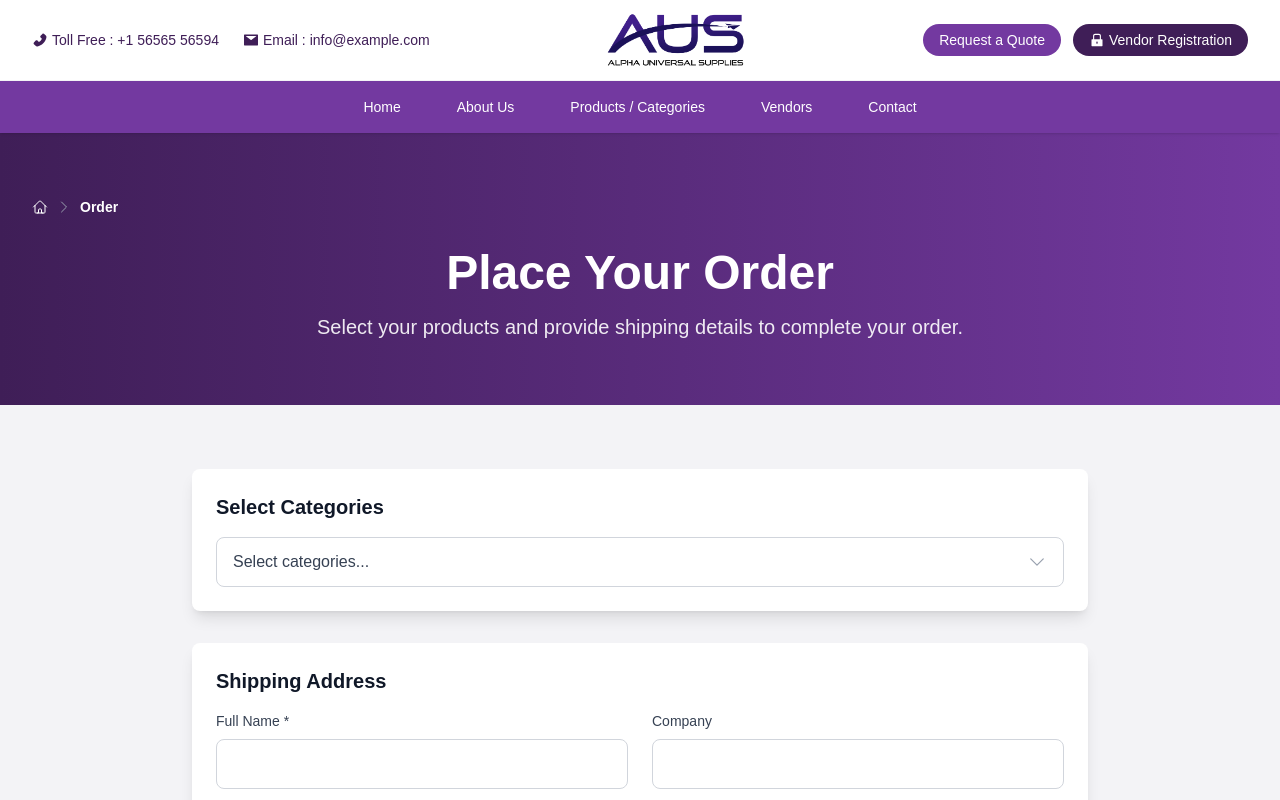
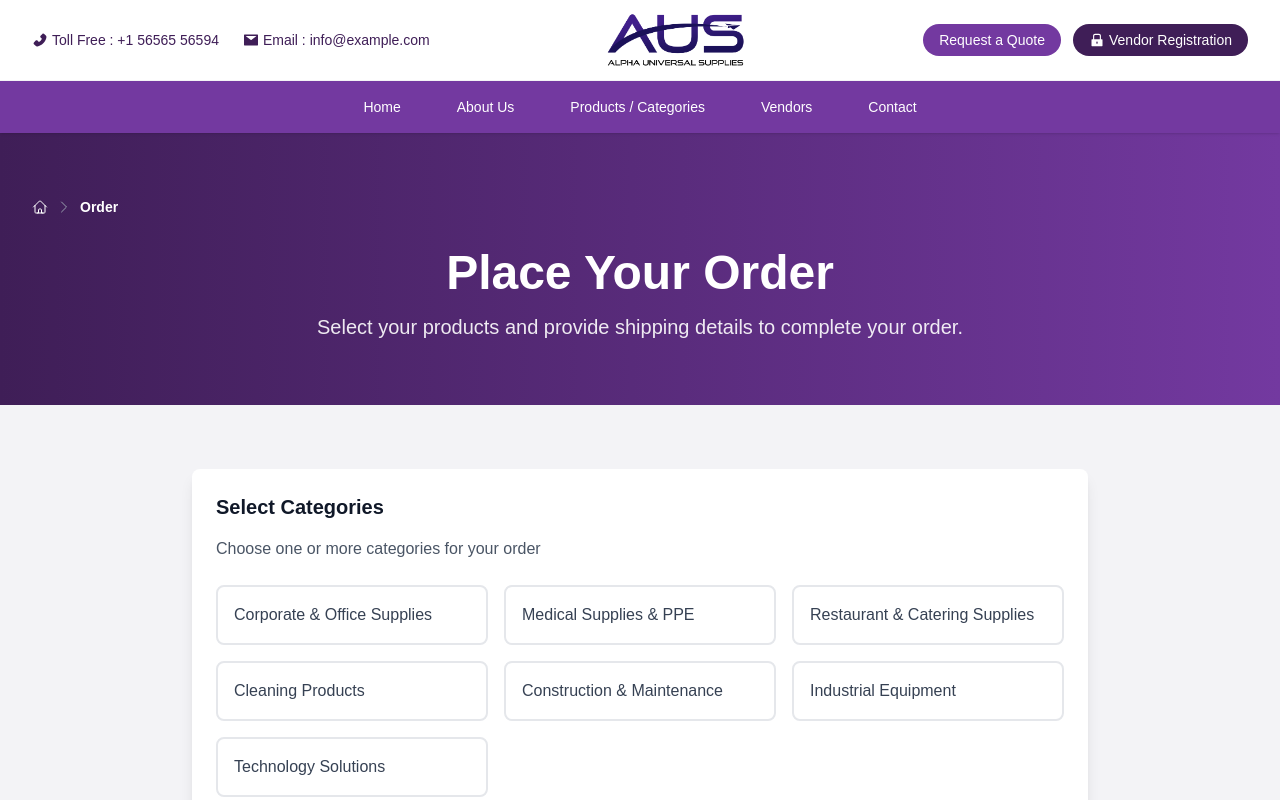
Before and after one commit to mubashir-source/aus-2, a Next.js app: page /order in a window 1280 px wide. Shown: the top 800 px of the page. Built offline with nearby package versions, Linux system fonts and the light colour scheme.

Commit message:
order form and hero slider changes

```diff
--- a/components/forms/OrderForm.tsx
+++ b/components/forms/OrderForm.tsx
@@ -1,7 +1,6 @@
 'use client';
 
 import { useState, useEffect } from 'react';
-import { ChevronDownIcon, XMarkIcon } from '@heroicons/react/24/outline';
 
 interface Product {
   id: number;
@@ -31,8 +30,6 @@ const OrderForm = ({ onSubmit }: OrderFormProps) => {
     phone: '',
     email: ''
   });
-  const [isCategoryDropdownOpen, setIsCategoryDropdownOpen] = useState(false);
-  const [isProductDropdownOpen, setIsProductDropdownOpen] = useState(false);
 
   // Categories data
   const categories = [
@@ -193,55 +190,39 @@ const OrderForm = ({ onSubmit }: OrderFormProps) => {
       {/* Categories Selection */}
       <div className="bg-white p-6 rounded-lg shadow-lg">
         <h3 className="text-xl font-semibold text-gray-900 mb-4">Select Categories</h3>
-        <div className="relative">
+        <p className="text-gray-600 mb-6">Choose one or more categories for your order</p>
+
+        <div className="grid grid-cols-1 md:grid-cols-2 lg:grid-cols-3 gap-4">
+          {categories.map((category) => (
             <button
+              key={category}
               type="button"
-            onClick={() => setIsCategoryDropdownOpen(!isCategoryDropdownOpen)}
-            className="w-full flex items-center justify-between px-4 py-3 border border-gray-300 rounded-lg bg-white text-left focus:ring-2 focus:ring-primary-blue focus:border-transparent"
+              onClick={() => handleCategoryToggle(category)}
+              className={`p-4 rounded-lg border-2 text-left transition-all duration-200 ${
+                selectedCategories.includes(category)
+                  ? 'border-primary-blue bg-primary-blue/10 text-primary-blue'
+                  : 'border-gray-200 bg-white text-gray-700 hover:border-primary-blue/50 hover:bg-primary-blue/5'
+              }`}
             >
-            <span className="text-gray-700">
-              {selectedCategories.length > 0
-                ? `${selectedCategories.length} categories selected`
-                : 'Select categories...'}
-            </span>
-            <ChevronDownIcon className={`h-5 w-5 text-gray-400 transition-transform ${isCategoryDropdownOpen ? 'rotate-180' : ''}`} />
-          </button>
-
-          {isCategoryDropdownOpen && (
-            <div className="absolute z-10 w-full mt-2 bg-white border border-gray-300 rounded-lg shadow-lg max-h-60 overflow-y-auto">
-              {categories.map((category) => (
-                <label key={category} className="flex items-center px-4 py-3 hover:bg-gray-50 cursor-pointer">
-                  <input
-                    type="checkbox"
-                    checked={selectedCategories.includes(category)}
-                    onChange={() => handleCategoryToggle(category)}
-                    className="h-4 w-4 text-primary-blue focus:ring-primary-blue border-gray-300 rounded"
-                  />
-                  <span className="ml-3 text-gray-700">{category}</span>
-                </label>
-              ))}
+              <div className="flex items-center justify-between">
+                <span className="font-medium">{category}</span>
+                {selectedCategories.includes(category) && (
+                  <div className="w-5 h-5 bg-primary-blue rounded-full flex items-center justify-center">
+                    <svg className="w-3 h-3 text-white" fill="none" stroke="currentColor" viewBox="0 0 24 24">
+                      <path strokeLinecap="round" strokeLinejoin="round" strokeWidth={2} d="M5 13l4 4L19 7" />
+                    </svg>
                   </div>
                 )}
               </div>
+            </button>
+          ))}
+        </div>
 
-        {/* Selected Categories Tags */}
         {selectedCategories.length > 0 && (
-          <div className="mt-4 flex flex-wrap gap-2">
-            {selectedCategories.map((category) => (
-              <span
-                key={category}
-                className="inline-flex items-center px-3 py-1 rounded-full text-sm bg-primary-blue/10 text-primary-blue"
-              >
-                {category}
-                <button
-                  type="button"
-                  onClick={() => handleCategoryToggle(category)}
-                  className="ml-2 hover:text-primary-dark"
-                >
-                  <XMarkIcon className="h-4 w-4" />
-                </button>
-              </span>
-            ))}
+          <div className="mt-6 p-4 bg-green-50 rounded-lg">
+            <p className="text-green-800 font-medium">
+              ✓ {selectedCategories.length} categor{selectedCategories.length === 1 ? 'y' : 'ies'} selected
+            </p>
           </div>
         )}
       </div>
@@ -250,42 +231,54 @@ const OrderForm = ({ onSubmit }: OrderFormProps) => {
       {selectedCategories.length > 0 && (
         <div className="bg-white p-6 rounded-lg shadow-lg">
           <h3 className="text-xl font-semibold text-gray-900 mb-4">Select Products</h3>
-          <div className="relative">
+          <p className="text-gray-600 mb-6">Choose products from your selected categories</p>
+
+          <div className="grid grid-cols-1 md:grid-cols-2 gap-4">
+            {availableProducts.map((product) => (
               <button
+                key={product.id}
                 type="button"
-              onClick={() => setIsProductDropdownOpen(!isProductDropdownOpen)}
-              className="w-full flex items-center justify-between px-4 py-3 border border-gray-300 rounded-lg bg-white text-left focus:ring-2 focus:ring-primary-blue focus:border-transparent"
+                onClick={() => handleProductToggle(product.id)}
+                className={`p-4 rounded-lg border-2 text-left transition-all duration-200 ${
+                  selectedProducts.includes(product.id)
+                    ? 'border-primary-blue bg-primary-blue/10'
+                    : 'border-gray-200 bg-white hover:border-primary-blue/50 hover:bg-primary-blue/5'
+                }`}
               >
-              <span className="text-gray-700">
-                {selectedProducts.length > 0
-                  ? `${selectedProducts.length} products selected`
-                  : 'Select products...'}
-              </span>
-              <ChevronDownIcon className={`h-5 w-5 text-gray-400 transition-transform ${isProductDropdownOpen ? 'rotate-180' : ''}`} />
-            </button>
-
-            {isProductDropdownOpen && (
-              <div className="absolute z-10 w-full mt-2 bg-white border border-gray-300 rounded-lg shadow-lg max-h-80 overflow-y-auto">
-                {availableProducts.map((product) => (
-                  <label key={product.id} className="flex items-center px-4 py-3 hover:bg-gray-50 cursor-pointer">
-                    <input
-                      type="checkbox"
-                      checked={selectedProducts.includes(product.id)}
-                      onChange={() => handleProductToggle(product.id)}
-                      className="h-4 w-4 text-primary-blue focus:ring-primary-blue border-gray-300 rounded"
-                    />
-                    <div className="ml-3 flex items-center flex-1">
-                      <span className="text-2xl mr-3">{product.image}</span>
+                <div className="flex items-start space-x-4">
+                  <div className="text-3xl flex-shrink-0">{product.image}</div>
+                  <div className="flex-1 min-w-0">
+                    <div className="flex items-start justify-between">
                       <div>
-                        <div className="font-medium text-gray-900">{product.name}</div>
-                        <div className="text-sm text-gray-500">{product.category}</div>
+                        <h4 className={`font-medium ${
+                          selectedProducts.includes(product.id) ? 'text-primary-blue' : 'text-gray-900'
+                        }`}>
+                          {product.name}
+                        </h4>
+                        <p className="text-sm text-gray-500 mt-1">{product.category}</p>
+                        <p className="text-sm text-gray-600 mt-2 line-clamp-2">{product.description}</p>
                       </div>
-                    </div>
-                  </label>
-                ))}
+                      {selectedProducts.includes(product.id) && (
+                        <div className="w-6 h-6 bg-primary-blue rounded-full flex items-center justify-center flex-shrink-0 ml-2">
+                          <svg className="w-4 h-4 text-white" fill="none" stroke="currentColor" viewBox="0 0 24 24">
+                            <path strokeLinecap="round" strokeLinejoin="round" strokeWidth={2} d="M5 13l4 4L19 7" />
+                          </svg>
                         </div>
                       )}
                     </div>
+                  </div>
+                </div>
+              </button>
+            ))}
+          </div>
+
+          {selectedProducts.length > 0 && (
+            <div className="mt-6 p-4 bg-green-50 rounded-lg">
+              <p className="text-green-800 font-medium">
+                ✓ {selectedProducts.length} product{selectedProducts.length === 1 ? '' : 's'} selected
+              </p>
+            </div>
+          )}
         </div>
       )}
 
--- a/components/sections/HeroSlider.tsx
+++ b/components/sections/HeroSlider.tsx
@@ -14,12 +14,13 @@ import 'swiper/css/effect-fade';
 
 const HeroSlider = () => {
   const [activeSlide, setActiveSlide] = useState(0);
+  const [realIndex, setRealIndex] = useState(0);
   const swiperRef = useRef<SwiperType>(null);
 
   const slides = [
     {
       id: 1,
-      title: "Find the Perfect Wholesale Supplies for Your Business",
+      title: "Medical Supplies & PPE",
       subtitle: "Your Trusted Partner for Premium Wholesale Supplies",
       description: "Alpha Universal Supplies (AUS) are trusted high-quality wholesale products across various including industrial, commercial, healthcare, hospitality and commercial.",
       backgroundImage: "/images/slider/a2febbb8c29cae9617056e08d9030046f22cc9d4.png",
@@ -28,27 +29,30 @@ const HeroSlider = () => {
     },
     {
       id: 2,
-      title: "Premium Industrial Equipment & Supplies",
-      subtitle: "Industrial Solutions for Every Need",
+      title: "Cleaning Products",
+      subtitle: "Cleaning Products for Every Need",
       description: "Comprehensive range of industrial equipment and supplies designed to meet the demanding requirements of modern manufacturing and industrial operations.",
-      backgroundImage: "/images/slider/a2febbb8c29cae9617056e08d9030046f22cc9d4.png",
-      thumbnailImage: "/images/slider/a2febbb8c29cae9617056e08d9030046f22cc9d4.png",
-      buttonText: "View Industrial Products"
+      backgroundImage: "/images/slider/bottles-with-detergent-cleaning-supplies-blue-space-text.jpg",
+      thumbnailImage: "/images/slider/bottles-with-detergent-cleaning-supplies-blue-space-text.jpg",
+      buttonText: "View Cleaning Products"
     },
     {
       id: 3,
-      title: "Healthcare & Medical Supplies",
-      subtitle: "Quality Medical Equipment & Supplies",
+      title: "Corporate & Office Supplies",
+      subtitle: "Quality Corporate & Office Supplies",
       description: "Professional-grade medical supplies and equipment to support healthcare facilities with reliable, certified products that meet industry standards.",
-      backgroundImage: "/images/slider/a2febbb8c29cae9617056e08d9030046f22cc9d4.png",
-      thumbnailImage: "/images/slider/a2febbb8c29cae9617056e08d9030046f22cc9d4.png",
-      buttonText: "Browse Medical Supplies"
+      backgroundImage: "/images/slider/desk-arrangement-with-laptop-notebooks.jpg",
+      thumbnailImage: "/images/slider/desk-arrangement-with-laptop-notebooks.jpg",
+      buttonText: "Browse Corporate & Office Supplies"
     }
   ];
 
   const handleThumbnailClick = (index: number) => {
     setActiveSlide(index);
-    swiperRef.current?.slideTo(index);
+    setRealIndex(index);
+    if (swiperRef.current) {
+      swiperRef.current.slideToLoop(index);
+    }
   };
 
   return (
@@ -68,13 +72,21 @@ const HeroSlider = () => {
         autoplay={{
           delay: 5000,
           disableOnInteraction: false,
+          pauseOnMouseEnter: true,
         }}
         loop={true}
         onSwiper={(swiper) => {
           swiperRef.current = swiper;
+          // Initialize the real index
+          setRealIndex(swiper.realIndex);
         }}
         onSlideChange={(swiper) => {
           setActiveSlide(swiper.activeIndex);
+          setRealIndex(swiper.realIndex);
+        }}
+        onSlideChangeTransitionEnd={(swiper) => {
+          setActiveSlide(swiper.activeIndex);
+          setRealIndex(swiper.realIndex);
         }}
         className="h-full"
       >
@@ -116,10 +128,10 @@ const HeroSlider = () => {
                           <button
                             key={slideItem.id}
                             onClick={() => handleThumbnailClick(index)}
-                            className={`relative overflow-hidden rounded-2xl transition-all duration-300 ${
-                              activeSlide === index
-                                ? 'ring-2 ring-white'
-                                : 'hover:ring-2 hover:ring-white'
+                            className={`relative overflow-hidden rounded-2xl transition-all duration-300 transform hover:scale-105 ${
+                              realIndex === index
+                                ? 'ring-4 ring-white shadow-lg scale-105'
+                                : 'ring-2 ring-transparent hover:ring-white/50'
                             }`}
                           >
                             <Image
@@ -129,8 +141,12 @@ const HeroSlider = () => {
                               height={140}
                               className="w-[150px] lg:w-[207px] h-[80px] lg:h-[106px] object-cover"
                             />
-                            {activeSlide === index && (
-                              <div className="absolute inset-0 bg-primary-blue/20"></div>
+                            {realIndex === index && (
+                              <div className="absolute inset-0 bg-primary-blue/30 flex items-center justify-center">
+                                <div className="w-8 h-8 bg-white rounded-full flex items-center justify-center">
+                                  <div className="w-3 h-3 bg-primary-blue rounded-full"></div>
+                                </div>
+                              </div>
                             )}
                           </button>
                         ))}
@@ -149,6 +165,28 @@ const HeroSlider = () => {
       {/* Custom Pagination */}
       <div className="swiper-pagination-custom absolute bottom-4 left-1/2 transform -translate-x-1/2 z-20"></div>
 
+      {/* Custom Styles */}
+      <style jsx>{`
+        .swiper-pagination-custom .swiper-pagination-bullet {
+          width: 12px;
+          height: 12px;
+          background: rgba(255, 255, 255, 0.5);
+          opacity: 1;
+          margin: 0 6px;
+          transition: all 0.3s ease;
+        }
+
+        .swiper-pagination-custom .swiper-pagination-bullet-active {
+          background: white;
+          transform: scale(1.2);
+        }
+
+        .swiper-pagination-custom .swiper-pagination-bullet:hover {
+          background: rgba(255, 255, 255, 0.8);
+          transform: scale(1.1);
+        }
+      `}</style>
+
 
     </section>
   );
```
Also changed, not shown: public/images/slider/desk-arrangement-with-laptop-notebooks.jpg (added), 1 other file (tests, documents, lock files or other folders). Lines whose indentation alone changed are shown as unchanged.
